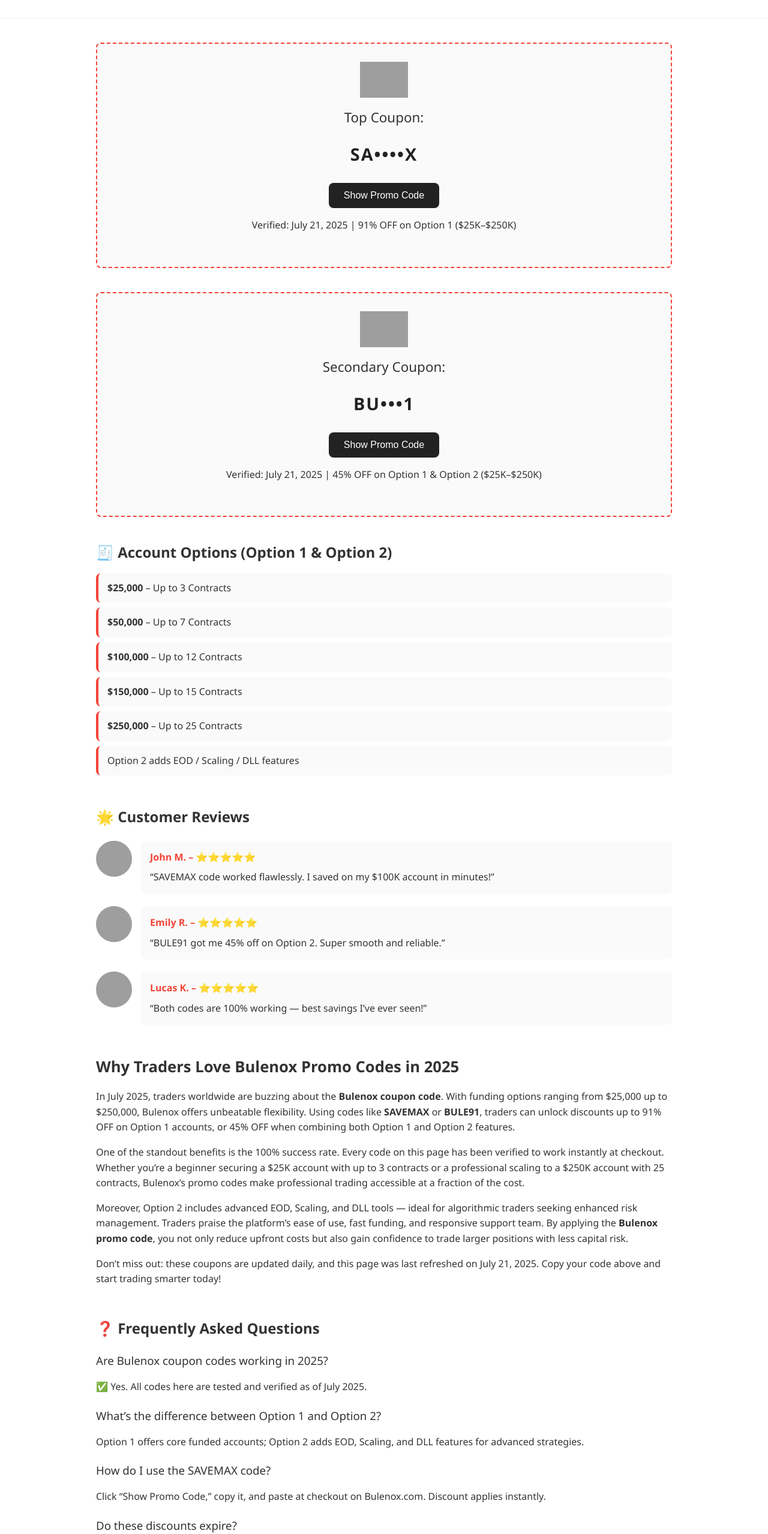
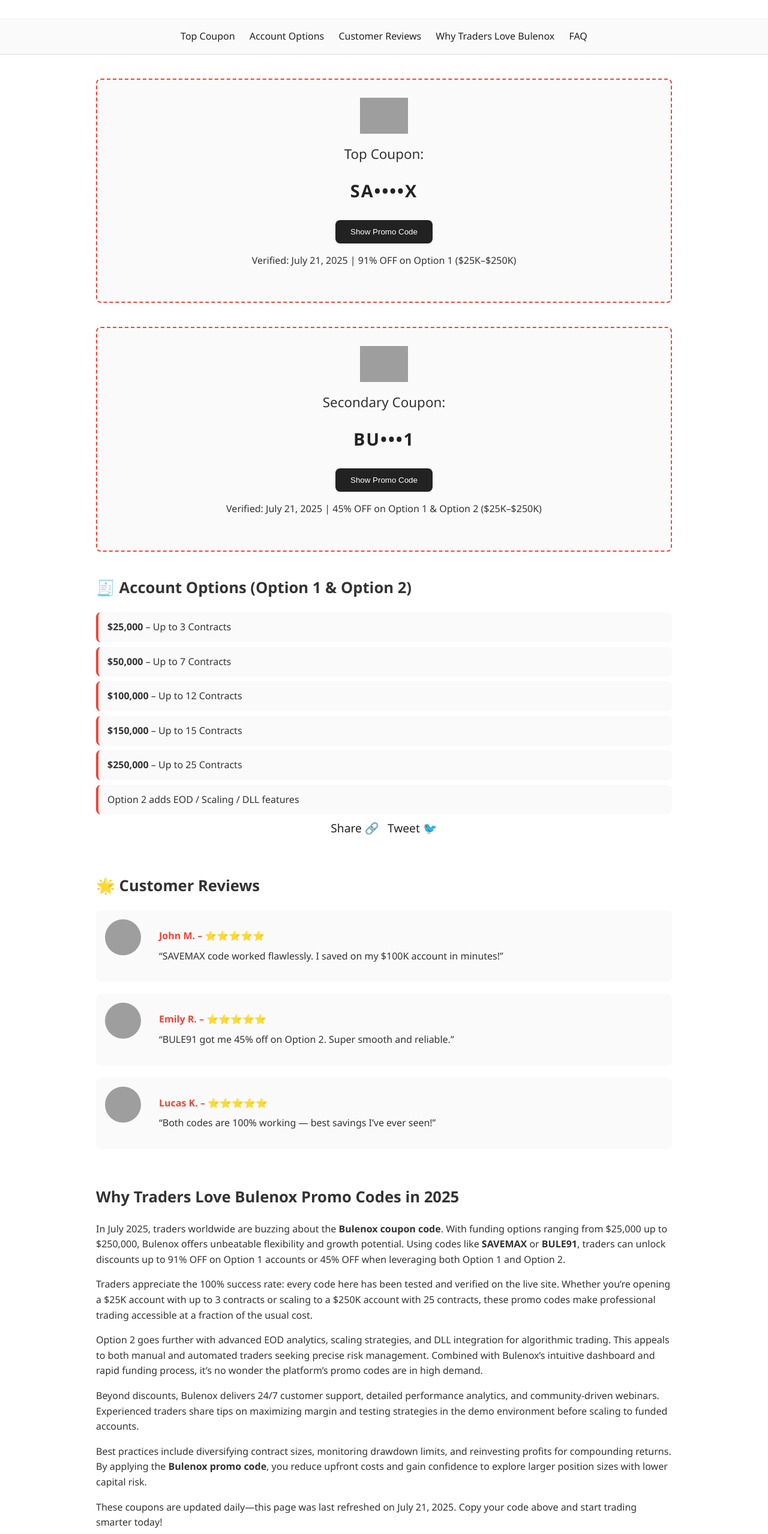
Before and after one commit to coupons-promo-code/bulenox-coupon-code, a plain HTML site: page index.html in a window 1280 px wide. Shown: the part 227-2785 px from the top of the page at 60% size. Drawn offline with Linux system fonts and the light colour scheme; grey boxes are pictures that could not be loaded.

Commit message:
Update index.html

```diff
--- a/index.html
+++ b/index.html
@@ -3,13 +3,16 @@
 <head>
   <meta charset="UTF-8"/>
   <meta name="viewport" content="width=device-width, initial-scale=1.0"/>
-  <title>🤑 Bulenox Coupon Code July 2025 – 100% Verified, Save Up to 91% OFF</title>
-  <meta name="description" content="🎯 Updated July 2025: Get up to 91% OFF Bulenox funded accounts ($25K–$250K). 100% success rate verified coupons. Try BULE91 or SAVEMAX now.">
+  <title>Bulenox Coupon Code July 2025 – Save Up to 91% OFF</title>
+  <meta name="description" content="Updated July 2025: Get up to 91% OFF Bulenox funded accounts ($25K–$250K). 100% success rate verified coupons. Try BULE91 or SAVEMAX now.">
   <meta name="keywords" content="bulenox coupon code, bulenox promo code, 2025 bulenox discount, bulenox funded account, savemax code bulenox">
   <link rel="canonical" href="https://coupons-promo-code.github.io/bulenox-coupon-code/">
+  <link rel="icon" href="/favicon.ico" type="image/x-icon">
+  <link rel="apple-touch-icon" href="/apple-touch-icon.png">
+
   <!-- Open Graph -->
-  <meta property="og:title" content="Bulenox Coupon Code July 2025 – Save Up to 91% OFF"/>
-  <meta property="og:description" content="Use working Bulenox coupon codes for up to 91% OFF funded accounts from $25K to $250K. 100% verified promo codes."/>
+  <meta property="og:title" content="Bulenox Coupon Code July 2025 – Save Up to 91% OFF"/>
+  <meta property="og:description" content="Use working Bulenox coupon codes for up to 91% OFF funded accounts from $25K to $250K. 100% verified promo codes."/>
   <meta property="og:image" content="https://rentabletrader.com/wp-content/uploads/2025/06/avis-bulenox.webp"/>
   <meta property="og:url" content="https://coupons-promo-code.github.io/bulenox-coupon-code/"/>
   <meta property="og:type" content="website"/>
@@ -21,6 +24,7 @@
       --bg-light: #fafafa;
       --text-dark: #333;
       --radius: 8px;
+      --spacing: 16px;
     }
     * { box-sizing: border-box; }
     body {
@@ -35,129 +39,106 @@
     }
     header img {
       max-width: 120px; height: auto;
-      margin: 0 auto 15px;
+      margin: 0 auto var(--spacing);
     }
-    header h1 {
-      margin: 0; font-size: 2rem; font-weight: 600;
+    header h1 { margin: 0; font-size: 2rem; font-weight: 600; }
+    header p { margin: 8px 0 0; color: #555; font-size: 1rem; }
+
+    /* Table of contents */
+    nav#toc {
+      background: var(--bg-light); padding: var(--spacing);
+      border-bottom: 1px solid #ddd; text-align: center;
     }
-    header p {
-      margin: 8px 0 0; color: #555; font-size: 1rem;
+    nav#toc a {
+      margin: 0 10px; color: var(--primary);
+      text-decoration: none; font-weight: 500;
     }
+    nav#toc a:hover { text-decoration: underline; }
+
     .container {
       max-width: 1000px; margin: 40px auto; padding: 0 20px;
     }
+    .notification {
+      position: fixed; top: 20px; right: 20px;
+      padding: 12px 20px; background: #4caf50; color: #fff;
+      border-radius: var(--radius); box-shadow: 0 2px 8px rgba(0,0,0,0.2);
+      opacity: 0; transform: translateY(-10px);
+      transition: opacity .3s, transform .3s; pointer-events: none;
+      z-index: 999;
+    }
+    .notification.show { opacity: 1; transform: translateY(0); }
+
     .coupon {
-      position: relative;
-      border: 2px dashed var(--accent);
-      border-radius: var(--radius);
-      padding: 30px 20px 40px;
-      margin-bottom: 40px;
-      background: var(--bg-light);
+      position: relative; border: 2px dashed var(--accent);
+      border-radius: var(--radius); padding: 30px 20px 40px;
+      margin-bottom: 40px; background: var(--bg-light);
       text-align: center;
-      overflow: hidden;
     }
     .coupon-logo {
-      max-width: 80px; height: auto;
-      margin: 0 auto 15px; display: block;
+      max-width: 80px; display: block; margin: 0 auto var(--spacing);
     }
     .coupon h2 {
       margin: 0 0 10px; font-size: 1.4rem; font-weight: 500;
     }
     .coupon .code {
-      display: inline-block;
-      font-size: 1.8rem; font-weight: 700;
-      letter-spacing: 2px;
-      color: var(--primary);
+      display: inline-block; font-size: 1.8rem; font-weight: 700;
+      letter-spacing: 2px; color: var(--primary);
       margin: 10px 0;
     }
     .coupon button {
-      display: inline-block;
-      margin-top: 15px;
-      padding: 12px 25px;
-      background: var(--primary);
-      color: #fff;
-      font-size: 1rem;
-      border: none;
-      border-radius: var(--radius);
-      cursor: pointer;
-      transition: background .3s;
+      margin-top: var(--spacing); padding: 12px 25px;
+      background: var(--primary); color: #fff;
+      border: none; border-radius: var(--radius);
+      cursor: pointer; transition: background .3s;
     }
-    .coupon button:hover {
-      background: #000;
+    .coupon button:hover { background: #000; }
+
+    .options, .reviews, .article, .faq {
+      margin-bottom: 60px;
     }
-    .notification {
-      position: fixed;
-      top: 20px; right: 20px;
-      padding: 12px 20px;
-      background: #4caf50; color: #fff;
-      border-radius: var(--radius);
-      box-shadow: 0 2px 8px rgba(0,0,0,0.2);
-      opacity: 0; transform: translateY(-10px);
-      transition: opacity .3s, transform .3s;
-      pointer-events: none;
-      z-index: 999;
+    .options h2, .reviews h2, .article h2, .faq h2 {
+      font-size: 1.6rem; margin-bottom: 20px;
     }
-    .notification.show {
-      opacity: 1; transform: translateY(0);
-    }
-    .options {
-      margin-bottom: 50px;
-    }
-    .options h2 {
-      font-size: 1.5rem; margin-bottom: 15px;
-    }
+
     .options ul {
       list-style: none; padding: 0; margin: 0;
     }
     .options li {
-      background: var(--bg-light);
-      margin-bottom: 8px;
-      padding: 12px 15px;
-      border-radius: var(--radius);
+      background: var(--bg-light); margin-bottom: 8px;
+      padding: 12px 15px; border-radius: var(--radius);
       border-left: 4px solid var(--accent);
-      font-size: 1rem;
     }
-    .reviews {
-      margin-bottom: 50px;
-    }
-    .reviews h2 {
-      font-size: 1.5rem; margin-bottom: 20px;
-    }
-    .review {
+
+    .reviews .review {
       display: flex; gap: 15px; margin-bottom: 20px;
     }
-    .review img {
-      border-radius: 50%; width: 60px; height: 60px;
-      flex-shrink: 0;
+    .reviews img {
+      border-radius: 50%; width: 60px; height: 60px; flex-shrink: 0;
     }
-    .review div {
-      background: var(--bg-light);
-      padding: 15px; border-radius: var(--radius);
-      flex: 1;
+    .reviews div {
+      background: var(--bg-light); padding: 15px;
+      border-radius: var(--radius);
     }
-    .review strong {
-      display: block; margin-bottom: 8px;
-      color: var(--accent);
+    .reviews strong { display: block; margin-bottom: 8px; color: var(--accent); }
+
+    .article p { margin-bottom: var(--spacing); }
+
+    .faq h3 {
+      margin-top: var(--spacing); margin-bottom: 8px;
+      font-weight: 500;
     }
-    .article {
-      margin-bottom: 50px;
-    }
-    .article h2 {
-      font-size: 1.6rem; margin-bottom: 15px;
-    }
-    .faq {
-      margin-bottom: 60px;
-    }
-    .faq h2 {
-      font-size: 1.5rem; margin-bottom: 20px;
-    }
-    .faq h3 {
-      margin-top: 20px; margin-bottom: 8px; font-weight: 500;
-    }
+
     footer {
       text-align: center; padding: 25px 15px;
       background: var(--bg-light); font-size: 0.9rem; color: #555;
       border-top: 1px solid #eee;
+    }
+
+    /* Social share */
+    .share { text-align: center; margin-bottom: 40px; }
+    .share a {
+      margin: 0 5px; text-decoration: none; font-size: 1.2rem;
+      color: var(--primary);
     }
   </style>
 </head>
@@ -169,11 +150,18 @@
     <p>🔥 100% Verified Promo Codes | Save Up to 91% OFF Funded Accounts</p>
   </header>
 
+  <nav id="toc">
+    <a href="#top">Top Coupon</a>
+    <a href="#options">Account Options</a>
+    <a href="#reviews">Customer Reviews</a>
+    <a href="#article">Why Traders Love Bulenox</a>
+    <a href="#faq">FAQ</a>
+  </nav>
+
   <div class="container">
-    <!-- In‐page notification -->
     <div id="notif" class="notification">Code copied!</div>
 
-    <!-- Coupon Boxes -->
+    <section id="top">
       <div class="coupon">
         <img class="coupon-logo" src="https://rentabletrader.com/wp-content/uploads/2025/06/avis-bulenox.webp" alt="Bulenox Logo">
         <h2>Top Coupon:</h2>
@@ -181,7 +169,6 @@
         <button onclick="reveal('code-savemax')">Show Promo Code</button>
         <p>Verified: July 21, 2025 | 91% OFF on Option 1 ($25K–$250K)</p>
       </div>
-
       <div class="coupon">
         <img class="coupon-logo" src="https://rentabletrader.com/wp-content/uploads/2025/06/avis-bulenox.webp" alt="Bulenox Logo">
         <h2>Secondary Coupon:</h2>
@@ -189,9 +176,9 @@
         <button onclick="reveal('code-bule91')">Show Promo Code</button>
         <p>Verified: July 21, 2025 | 45% OFF on Option 1 & Option 2 ($25K–$250K)</p>
       </div>
+    </section>
 
-    <!-- Account Options -->
-    <section class="options">
+    <section id="options" class="options">
       <h2>🧾 Account Options (Option 1 & Option 2)</h2>
       <ul>
         <li><strong>$25,000</strong> – Up to 3 Contracts</li>
@@ -201,54 +188,50 @@
         <li><strong>$250,000</strong> – Up to 25 Contracts</li>
         <li>Option 2 adds EOD / Scaling / DLL features</li>
       </ul>
+      <div class="share">
+        <a href="https://www.facebook.com/sharer/sharer.php?u=https://coupons-promo-code.github.io/bulenox-coupon-code/" target="_blank">Share 🔗</a>
+        <a href="https://twitter.com/intent/tweet?url=https://coupons-promo-code.github.io/bulenox-coupon-code/&text=Bulenox Coupon Code" target="_blank">Tweet 🐦</a>
+      </div>
     </section>
 
-    <!-- Reviews -->
-    <section class="reviews">
+    <section id="reviews" class="reviews">
       <h2>🌟 Customer Reviews</h2>
       <div class="review">
         <img src="https://randomuser.me/api/portraits/men/32.jpg" alt="User Photo">
-        <div>
-          <strong>John M. – ⭐⭐⭐⭐⭐</strong>
-          “SAVEMAX code worked flawlessly. I saved on my $100K account in minutes!”
-        </div>
+        <div><strong>John M. – ⭐⭐⭐⭐⭐</strong> “SAVEMAX code worked flawlessly. I saved on my $100K account in minutes!”</div>
       </div>
       <div class="review">
         <img src="https://randomuser.me/api/portraits/women/65.jpg" alt="User Photo">
-        <div>
-          <strong>Emily R. – ⭐⭐⭐⭐⭐</strong>
-          “BULE91 got me 45% off on Option 2. Super smooth and reliable.”
-        </div>
+        <div><strong>Emily R. – ⭐⭐⭐⭐⭐</strong> “BULE91 got me 45% off on Option 2. Super smooth and reliable.”</div>
       </div>
       <div class="review">
         <img src="https://randomuser.me/api/portraits/men/76.jpg" alt="User Photo">
-        <div>
-          <strong>Lucas K. – ⭐⭐⭐⭐⭐</strong>
-          “Both codes are 100% working — best savings I’ve ever seen!”
-        </div>
+        <div><strong>Lucas K. – ⭐⭐⭐⭐⭐</strong> “Both codes are 100% working — best savings I’ve ever seen!”</div>
       </div>
     </section>
 
-    <!-- Article -->
-    <section class="article">
+    <section id="article" class="article">
       <h2>Why Traders Love Bulenox Promo Codes in 2025</h2>
-      <p>In July 2025, traders worldwide are buzzing about the <strong>Bulenox coupon code</strong>. With funding options ranging from $25,000 up to $250,000, Bulenox offers unbeatable flexibility. Using codes like <strong>SAVEMAX</strong> or <strong>BULE91</strong>, traders can unlock discounts up to 91% OFF on Option 1 accounts, or 45% OFF when combining both Option 1 and Option 2 features.</p>
-      <p>One of the standout benefits is the 100% success rate. Every code on this page has been verified to work instantly at checkout. Whether you’re a beginner securing a $25K account with up to 3 contracts or a professional scaling to a $250K account with 25 contracts, Bulenox’s promo codes make professional trading accessible at a fraction of the cost.</p>
-      <p>Moreover, Option 2 includes advanced EOD, Scaling, and DLL tools — ideal for algorithmic traders seeking enhanced risk management. Traders praise the platform’s ease of use, fast funding, and responsive support team. By applying the <strong>Bulenox promo code</strong>, you not only reduce upfront costs but also gain confidence to trade larger positions with less capital risk.</p>
-      <p>Don’t miss out: these coupons are updated daily, and this page was last refreshed on July 21, 2025. Copy your code above and start trading smarter today!</p>
+      <p>In July 2025, traders worldwide are buzzing about the <strong>Bulenox coupon code</strong>. With funding options ranging from $25,000 up to $250,000, Bulenox offers unbeatable flexibility and growth potential. Using codes like <strong>SAVEMAX</strong> or <strong>BULE91</strong>, traders can unlock discounts up to 91% OFF on Option 1 accounts or 45% OFF when leveraging both Option 1 and Option 2.</p>
+      <p>Traders appreciate the 100% success rate: every code here has been tested and verified on the live site. Whether you’re opening a $25K account with up to 3 contracts or scaling to a $250K account with 25 contracts, these promo codes make professional trading accessible at a fraction of the usual cost.</p>
+      <p>Option 2 goes further with advanced EOD analytics, scaling strategies, and DLL integration for algorithmic trading. This appeals to both manual and automated traders seeking precise risk management. Combined with Bulenox’s intuitive dashboard and rapid funding process, it’s no wonder the platform’s promo codes are in high demand.</p>
+      <p>Beyond discounts, Bulenox delivers 24/7 customer support, detailed performance analytics, and community-driven webinars. Experienced traders share tips on maximizing margin and testing strategies in the demo environment before scaling to funded accounts.</p>
+      <p>Best practices include diversifying contract sizes, monitoring drawdown limits, and reinvesting profits for compounding returns. By applying the <strong>Bulenox promo code</strong>, you reduce upfront costs and gain confidence to explore larger position sizes with lower capital risk.</p>
+      <p>These coupons are updated daily—this page was last refreshed on July 21, 2025. Copy your code above and start trading smarter today!</p>
     </section>
 
-    <!-- FAQ -->
-    <section class="faq">
+    <section id="faq" class="faq">
       <h2>❓ Frequently Asked Questions</h2>
       <h3>Are Bulenox coupon codes working in 2025?</h3>
       <p>✅ Yes. All codes here are tested and verified as of July 2025.</p>
       <h3>What’s the difference between Option 1 and Option 2?</h3>
-      <p>Option 1 offers core funded accounts; Option 2 adds EOD, Scaling, and DLL features for advanced strategies.</p>
+      <p>Option 1 offers core funded accounts; Option 2 adds EOD analytics, scaling tools, and DLL for algorithmic trading.</p>
       <h3>How do I use the SAVEMAX code?</h3>
-      <p>Click “Show Promo Code,” copy it, and paste at checkout on Bulenox.com. Discount applies instantly.</p>
+      <p>Click “Show Promo Code,” copy it, and paste at checkout on <a href="https://bulenox.com" target="_blank">Bulenox.com</a>. Discount applies instantly.</p>
       <h3>Do these discounts expire?</h3>
       <p>They can change or expire at any time. We update this page daily to reflect the latest working codes.</p>
+      <h3>Can I stack multiple promo codes?</h3>
+      <p>No. Only one promo code (SAVEMAX or BULE91) can be applied per account at checkout.</p>
     </section>
   </div>
 
@@ -262,8 +245,8 @@
       const el = document.getElementById(id);
       const full = el.getAttribute('data-full');
       el.textContent = full;
+      navigator.clipboard.writeText(full);
       showNotification();
-      navigator.clipboard.writeText(full);
     }
     function showNotification() {
       const n = document.getElementById('notif');
@@ -281,34 +264,27 @@
       {
         "@type": "Question",
         "name": "Are Bulenox coupon codes working in 2025?",
-        "acceptedAnswer": {
-          "@type": "Answer",
-          "text": "Yes. All codes here are tested and verified as of July 2025."
-        }
+        "acceptedAnswer": { "@type": "Answer", "text": "Yes. All codes here are tested and verified as of July 2025." }
       },
       {
         "@type": "Question",
         "name": "What’s the difference between Option 1 and Option 2?",
-        "acceptedAnswer": {
-          "@type": "Answer",
-          "text": "Option 1 offers core funded accounts; Option 2 adds EOD, Scaling, and DLL features for advanced strategies."
-        }
+        "acceptedAnswer": { "@type": "Answer", "text": "Option 1 offers core funded accounts; Option 2 adds EOD analytics, scaling tools, and DLL for algorithmic trading." }
       },
       {
         "@type": "Question",
         "name": "How do I use the SAVEMAX code?",
-        "acceptedAnswer": {
-          "@type": "Answer",
-          "text": "Click “Show Promo Code,” copy it, and paste at checkout on Bulenox.com. Discount applies instantly."
-        }
+        "acceptedAnswer": { "@type": "Answer", "text": "Click “Show Promo Code,” copy it, and paste at checkout on Bulenox.com. Discount applies instantly." }
       },
       {
         "@type": "Question",
         "name": "Do these discounts expire?",
-        "acceptedAnswer": {
-          "@type": "Answer",
-          "text": "They can change or expire at any time. We update this page daily to reflect the latest working codes."
-        }
+        "acceptedAnswer": { "@type": "Answer", "text": "They can change or expire at any time. We update this page daily to reflect the latest working codes." }
+      },
+      {
+        "@type": "Question",
+        "name": "Can I stack multiple promo codes?",
+        "acceptedAnswer": { "@type": "Answer", "text": "No. Only one promo code (SAVEMAX or BULE91) can be applied per account at checkout." }
       }
     ]
   }
```
Lines whose indentation alone changed are shown as unchanged.
